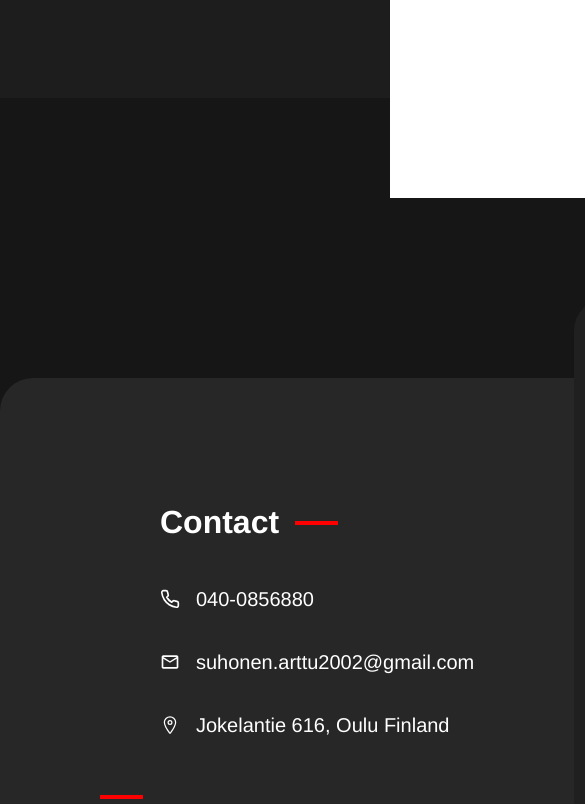
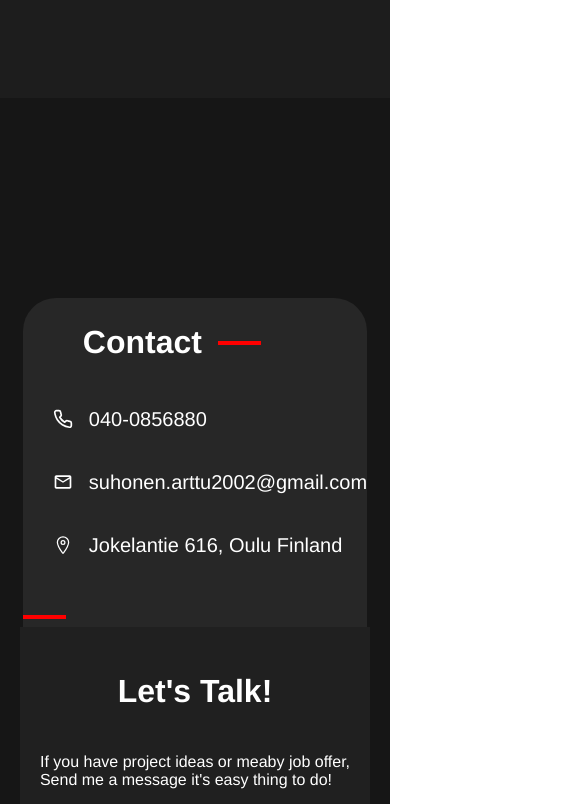
Before and after one commit to Gh0stMaj0r/Portfolio-Current, a React (Create React App) app: page / in a window 390 px wide. Shown: the part 4920-5724 px from the top of the page, 585 px wide, since content can reach past the window. Built offline with nearby package versions, Linux system fonts and the light colour scheme.

Commit message:
Contactform Responsivity

```diff
--- a/src/Pages/Contact/Contact.scss
+++ b/src/Pages/Contact/Contact.scss
@@ -8,6 +8,7 @@
 
 .contact {
     display: flex;
+    flex-direction: row;
     justify-content: center;
     align-items: center;
     padding: 100px 0;
@@ -116,3 +117,38 @@
         }
     }
 }
+
+@media only screen and (max-width: 600px) {
+    .flex-row {
+        display: flex;
+        justify-content: center;
+    }
+
+    .contact {
+        flex-direction: column;
+
+        .contact-element1 {
+            padding: 0;
+            border-radius: 33px 33px 0 0;
+
+            .element1-icons-row {
+                padding: 0 0 0 30px;
+            }
+        }
+    }
+
+    .contactform {
+        padding: 20px;
+        display: flex;
+        flex-direction: column;
+        justify-content: center;
+        align-items: center;
+        border-radius: 0 0 33px 33px;
+
+        .form-flex-row {
+            display: flex;
+            flex-direction: column;
+            gap: 1vw;
+        }
+    }
+}
```
